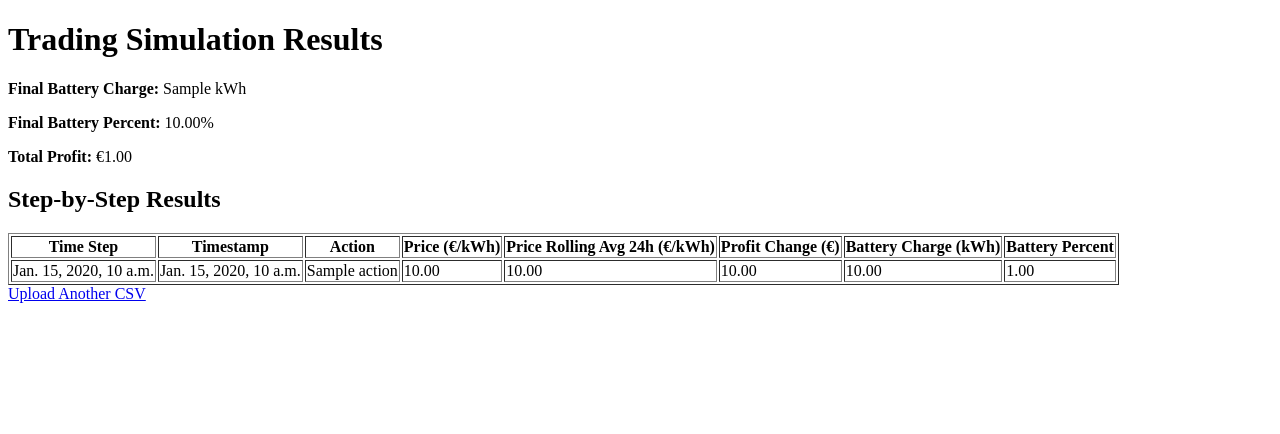
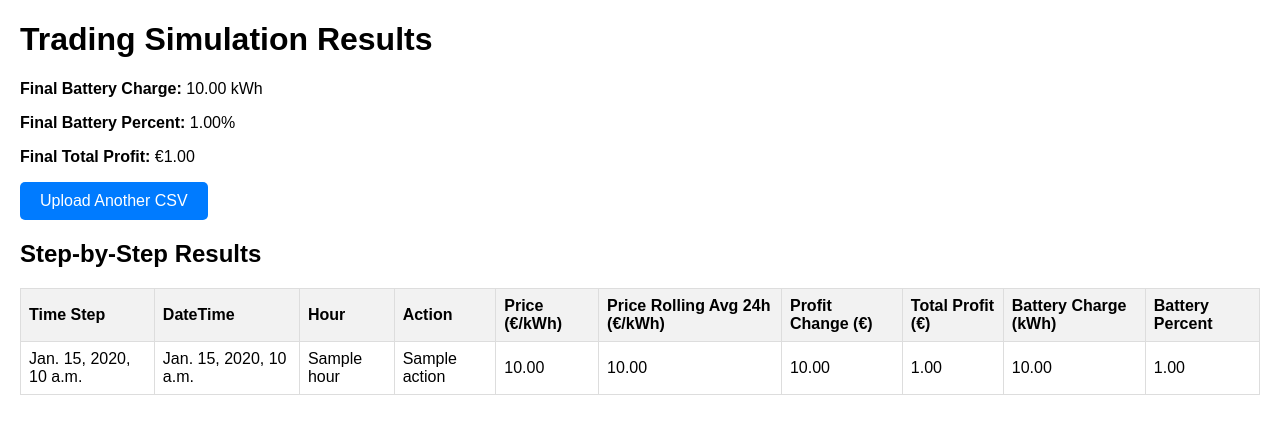
Before and after one commit to chavdarbilyanski/powerbidder, a Django app: template src/web/webbidder/templates/results.html in a window 1280 px wide. Shown: the top 434 px of the page. Run offline with Django 5.2, Linux system fonts and the light colour scheme; the template is opened without the code that fills it: most values are stand-ins (such as "Sample title", 1, 10 or a date in 2020).

Commit message:
Seems working

```diff
--- a/src/web/webbidder/templates/results.html
+++ b/src/web/webbidder/templates/results.html
@@ -2,21 +2,62 @@
 <html>
 <head>
     <title>Simulation Results</title>
+    <style>
+        body {
+            font-family: Arial, sans-serif;
+            margin: 20px;
+        }
+        table {
+            border-collapse: collapse;
+            width: 100%;
+            margin-top: 20px;
+        }
+        th, td {
+            border: 1px solid #ddd;
+            padding: 8px;
+            text-align: left;
+        }
+        th {
+            background-color: #f2f2f2;
+        }
+        .button-container {
+            margin-bottom: 20px;
+        }
+        .button-container a {
+            display: inline-block;
+            padding: 10px 20px;
+            background-color: #007BFF;
+            color: white;
+            text-decoration: none;
+            border-radius: 5px;
+            margin-right: 10px;
+        }
+        .button-container a:hover {
+            background-color: #0056b3;
+        }
+    </style>
 </head>
 <body>
     <h1>Trading Simulation Results</h1>
-    <p><strong>Final Battery Charge:</strong> {{ battery_charge }} kWh</p>
-    <p><strong>Final Battery Percent:</strong> {{ battery_charge|floatformat:2 }}%</p>
-    <p><strong>Total Profit:</strong> €{{ total_profit|floatformat:2 }}</p>
+    <p><strong>Final Battery Charge:</strong> {{ battery_charge|floatformat:2 }} kWh</p>
+    <p><strong>Final Battery Percent:</strong> {{ battery_percent|floatformat:2 }}%</p>
+    <p><strong>Final Total Profit:</strong> €{{ total_profit|floatformat:2 }}</p>
+
+    <div class="button-container">
+        <a href="{% url 'upload_csv' %}">Upload Another CSV</a>
+    </div>
+
     <h2>Step-by-Step Results</h2>
-    <table border="1">
+    <table>
         <tr>
             <th>Time Step</th>
-            <th>Timestamp</th>
+            <th>DateTime</th>
+            <th>Hour</th>
             <th>Action</th>
             <th>Price (€/kWh)</th>
             <th>Price Rolling Avg 24h (€/kWh)</th>
             <th>Profit Change (€)</th>
+            <th>Total Profit (€)</th>
             <th>Battery Charge (kWh)</th>
             <th>Battery Percent</th>
         </tr>
@@ -24,15 +65,16 @@
         <tr>
             <td>{{ result.time_step }}</td>
             <td>{{ result.timestamp }}</td>
+            <td>{{ result.hour }}</td>
             <td>{{ result.action }}</td>
             <td>{{ result.price|floatformat:2 }}</td>
             <td>{{ result.price_rolling_avg_24h|floatformat:2 }}</td>
             <td>{{ result.profit_change|floatformat:2 }}</td>
+            <td>{{ result.total_profit|floatformat:2 }}</td>
             <td>{{ result.battery_charge|floatformat:2 }}</td>
             <td>{{ result.battery_percent|floatformat:2 }}</td>
         </tr>
         {% endfor %}
     </table>
-    <a href="{% url 'upload_csv' %}">Upload Another CSV</a>
 </body>
 </html>
```
Also changed, not shown: src/web/webbidder/views.py (+66 -54 lines).
